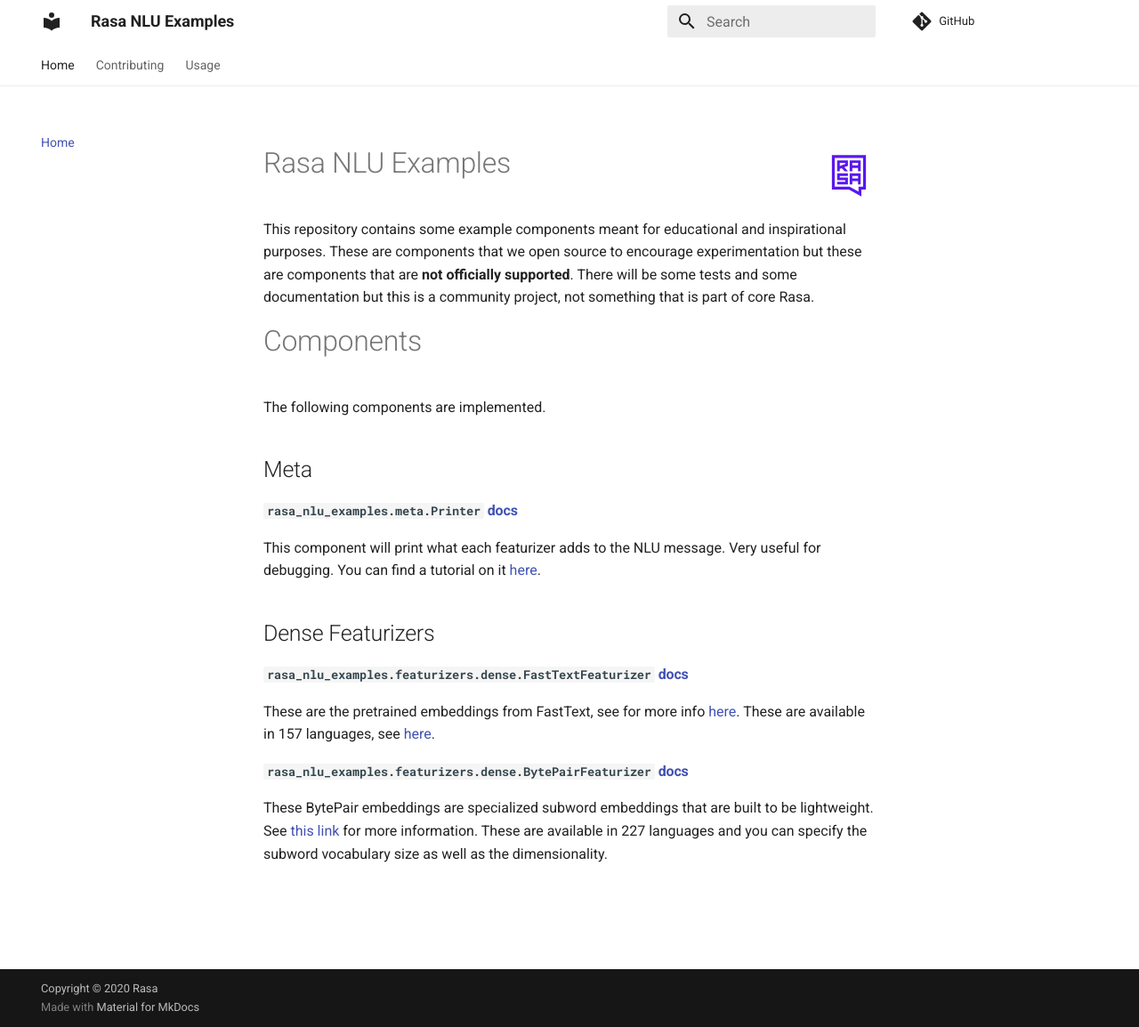
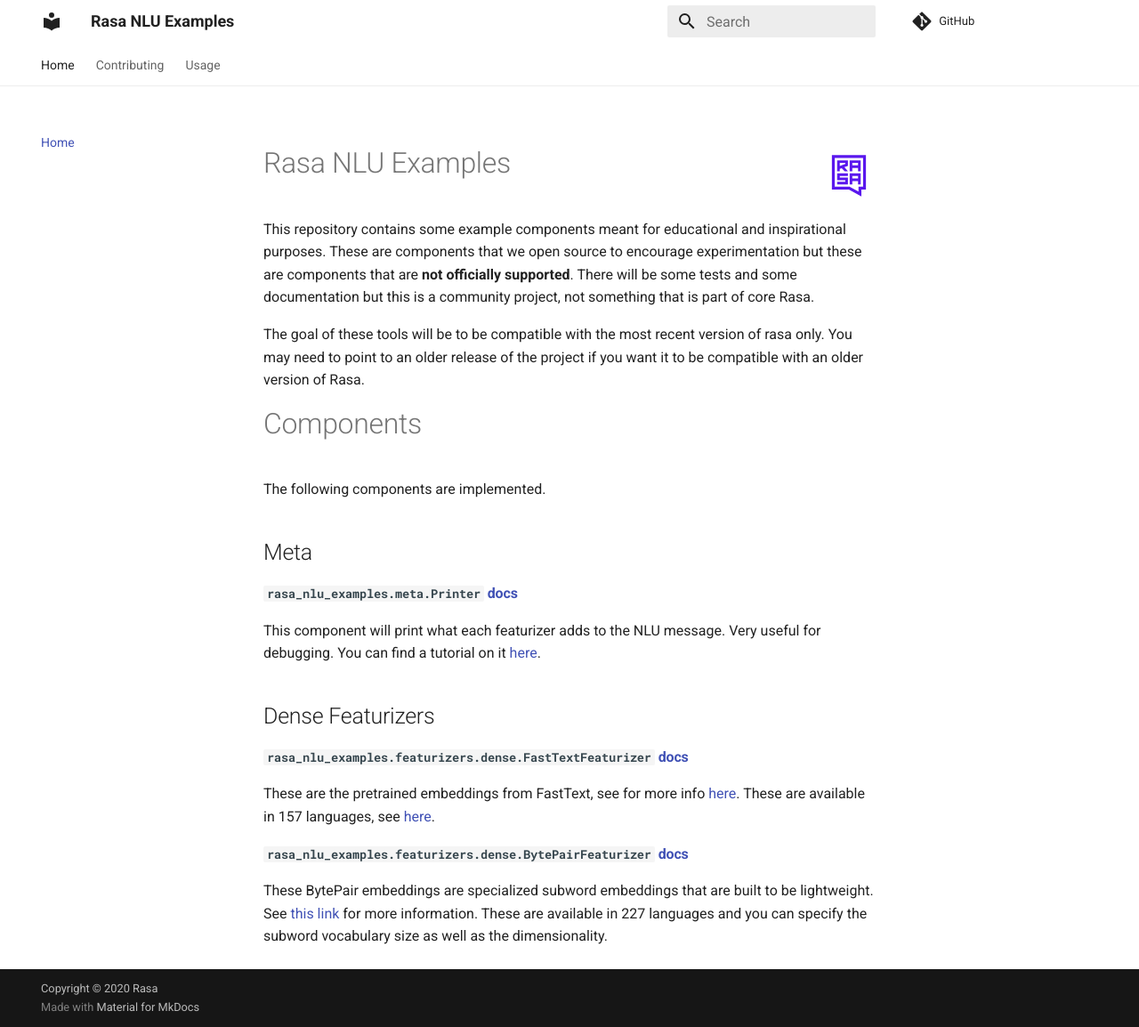
Before and after one commit to RasaHQ/rasa-nlu-examples, an MkDocs documentation site: the page built from docs/index.md, in a window 1280 px wide and 1154 px high. Shown: the whole window at 89% size. Built offline with MkDocs 1.6.1 and Material for MkDocs 9.7.7, drawn with Linux system fonts in a browser that asks for light colours; comment, search, counter and statistics services are not loaded.

Commit message:
Update index.md

```diff
--- a/docs/index.md
+++ b/docs/index.md
@@ -6,6 +6,10 @@
 purposes. These are components that we open source to encourage experimentation but
 these are components that are **not officially supported**. There will be some tests
 and some documentation but this is a community project, not something that is part of core Rasa.
+
+The goal of these tools will be to be compatible with the most recent version of
+rasa only. You may need to point to an older release of the project if you want
+it to be compatible with an older version of Rasa.
 
 # Components
 
```
